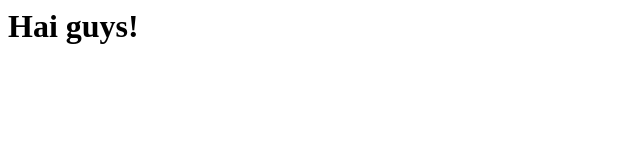
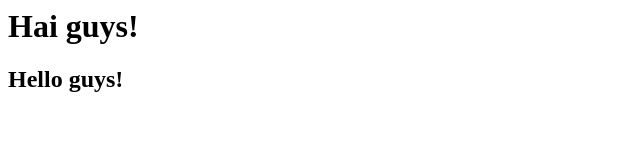
Before and after one commit to Deepiraj2002/apps, a plain HTML site: page index.html in a window 1280 px wide. Shown: the whole page, without its empty margins (0-640 px from the left). Drawn offline with Linux system fonts and the light colour scheme.

Commit message:
secondcommit

```diff
--- a/index.html
+++ b/index.html
@@ -1 +1,2 @@
 <h1> Hai guys! </h1>
+<h2> Hello guys! </h2>
```
